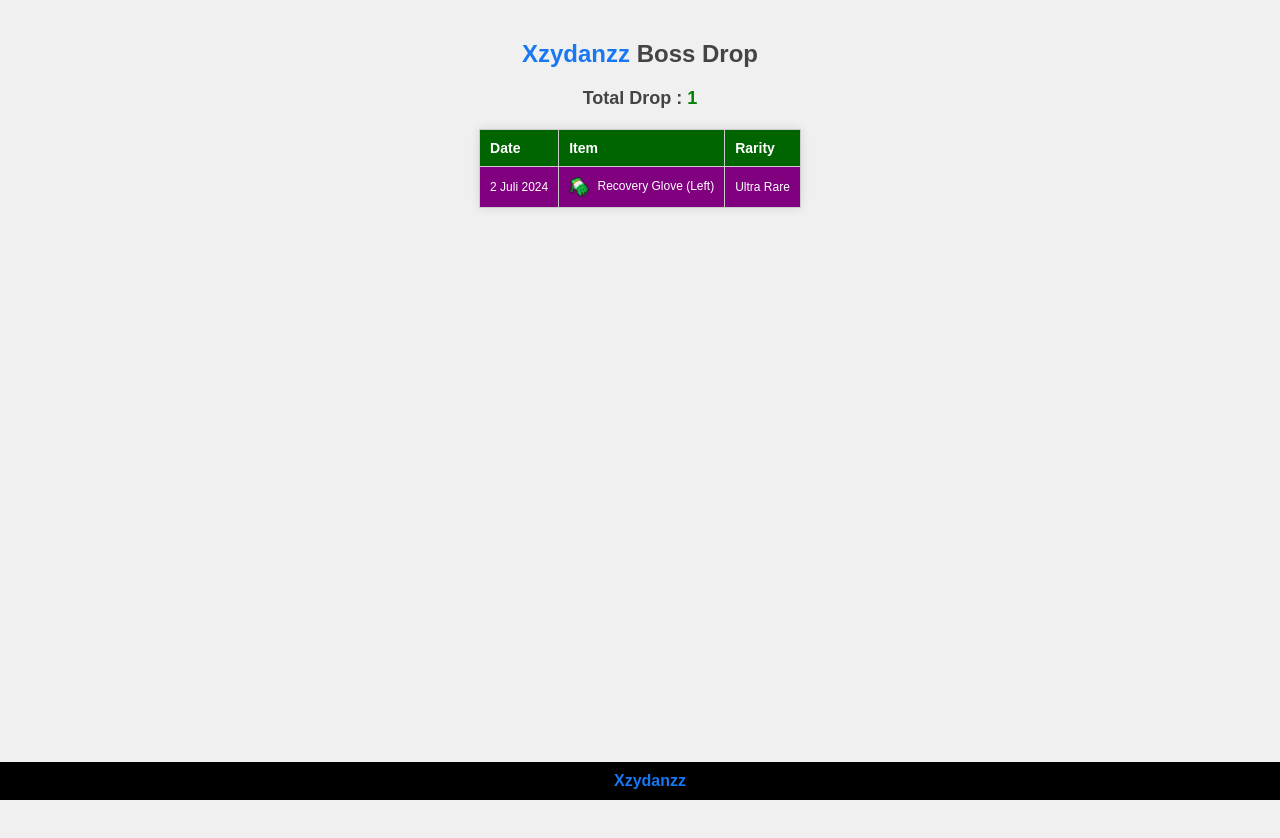
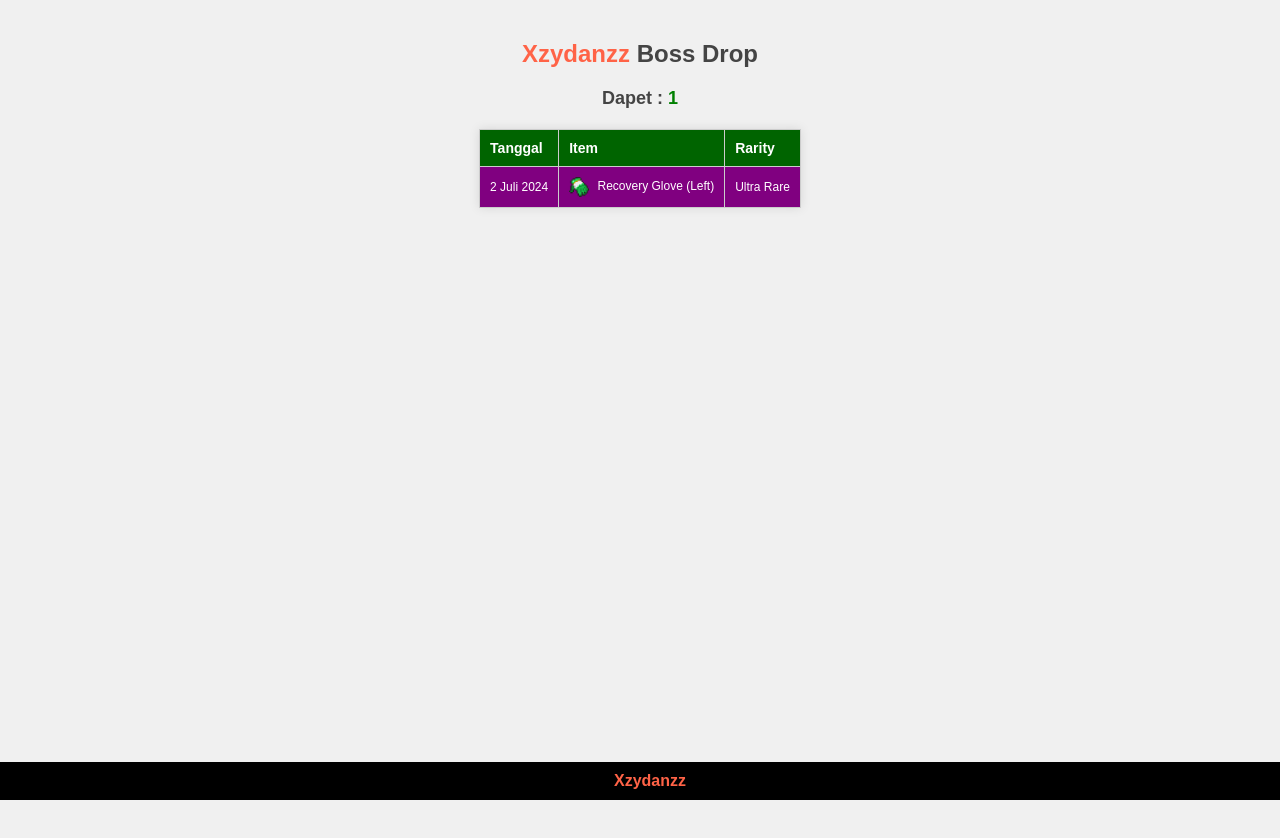
Before and after one commit to sedulurkoncolawas/drop_boss_rucoy, a plain HTML site: page index.html in a window 1280 px wide. Drawn offline with Linux system fonts and the light colour scheme.

Commit message:
Update index.html

```diff
--- a/index.html
+++ b/index.html
@@ -4,8 +4,8 @@
     <meta charset="UTF-8">
     <meta name="viewport" content="width=device-width, initial-scale=1.0">
     <link rel="shortcut icon" href="hoshino.jpg" type="image/x-icon" />
-        <meta property="og:image" content ="https://xzydanzz.vercel.app/hoshino.jpg?v=123">
-    <title>Xzydanzz Boss Drops</title>
+    <meta property="og:image" content="https://xzydanzz.vercel.app/hoshino.jpg">
+    <title>Xzydanzz Boss Drop</title>
     <style>
         body {
             font-family: Arial, sans-serif;
@@ -68,7 +68,7 @@
         }
         .dz {
             text-decoration: none;
-            color: #1877F2;
+            color: tomato;
             font-weight: bold;
         }
         .dz:hover {
@@ -87,7 +87,6 @@
         }
         .footer {
             background-color: black;
-            color: #e4e4e4e4;
             text-align: center;
             padding: 10px;
             width: 100%;
@@ -96,18 +95,25 @@
             left: 0;
             font-weight: bold;
         }
+        .footer a {
+          color: tomato;
+          text-decoration: none;
+        }
+        .footer a:hover {
+          text-decoration: underline;
+        }
     </style>
 </head>
 <body>
     <div class="content">
         <h2><a class="dz" href="https://www.rucoyonline.com/characters/Xzydanzz">Xzydanzz</a> Boss Drop</h2>
         <div class="total-drops">
-            Total Drop : <span id="totalDrops">0</span>
+            Dapet : <span id="totalDrops">0</span>
         </div>
         <table>
             <thead>
                 <tr>
-                    <th>Date</th>
+                    <th>Tanggal</th>
                     <th>Item</th>
                     <th>Rarity</th>
                 </tr>
@@ -126,7 +132,7 @@
         </table>
     </div>
     <div class="footer">
-        <a class="dz" href="https://www.rucoyonline.com/characters/Xzydanzz">Xzydanzz</a>
+        <a href="https://www.rucoyonline.com/characters/Xzydanzz">Xzydanzz</a>
     </div>
     <script>
         // Function to count the total number of drops
```
